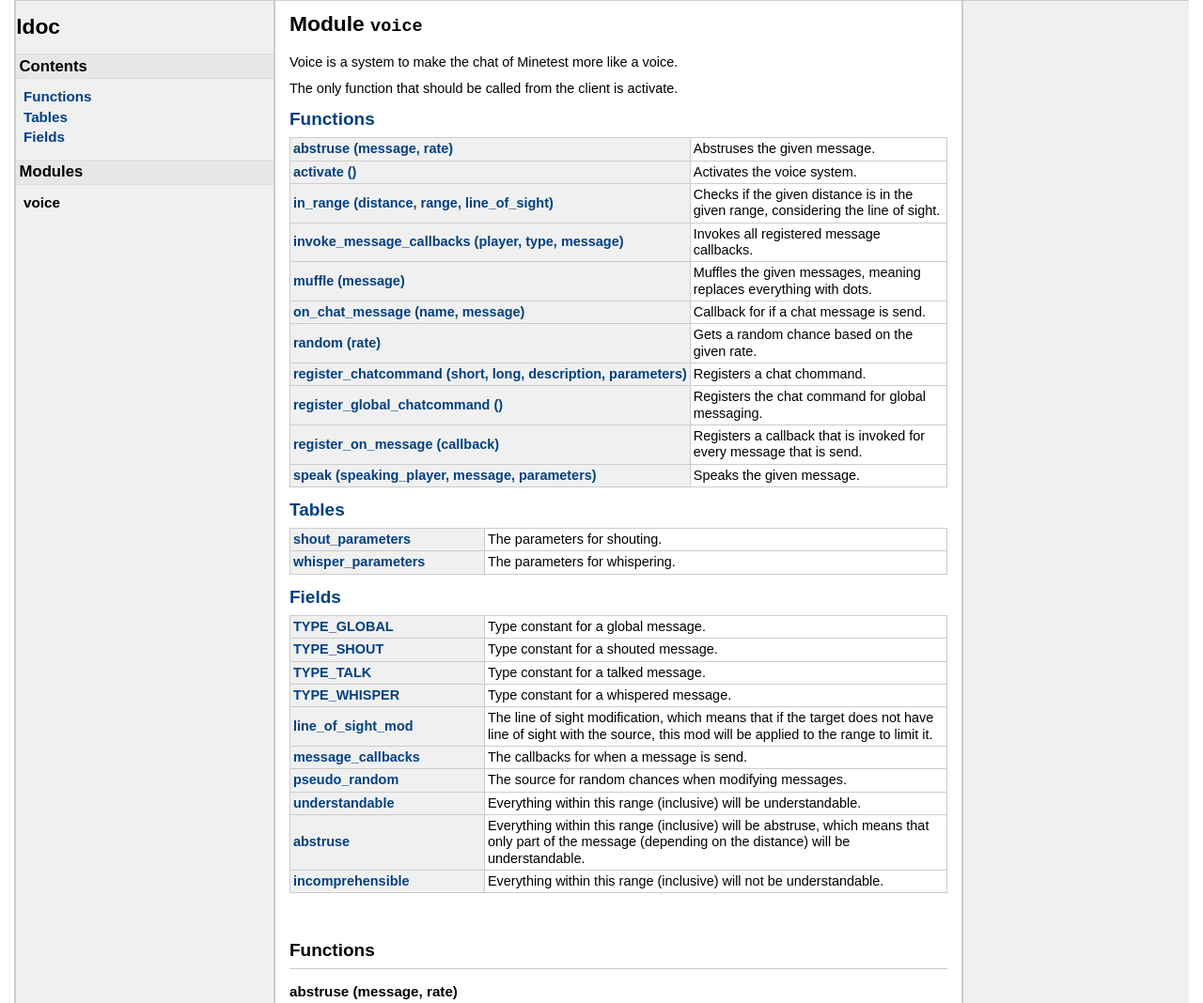
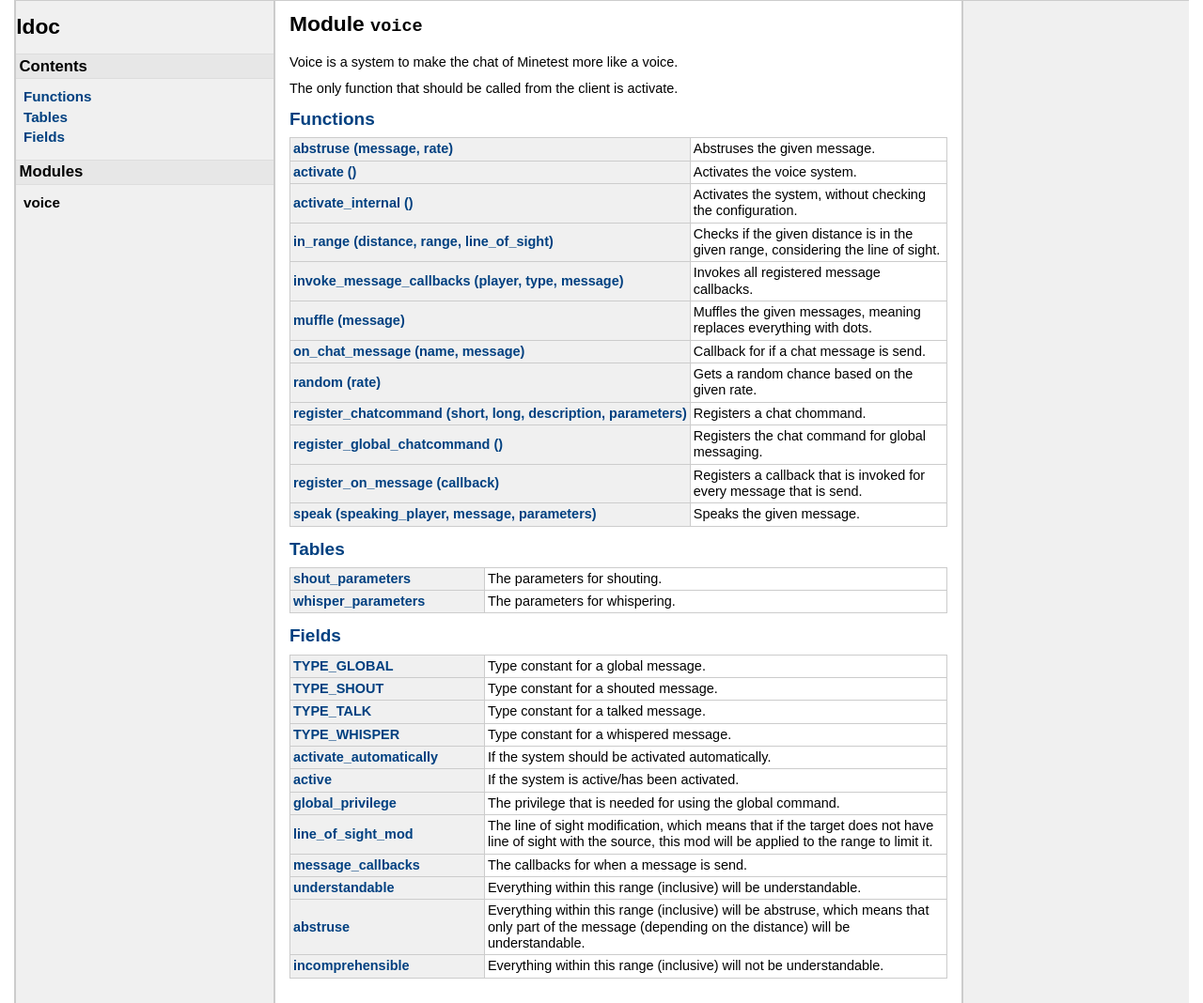
Before and after one commit to minetest-australopithecus/minetest-australopithecus-voice, a plain HTML site: page doc/index.html in a window 1280 px wide. Shown: the top 1068 px of the page at 94% size. Drawn offline with Linux system fonts and the light colour scheme.

Commit message:
Revised activation system.

```diff
--- a/doc/index.html
+++ b/doc/index.html
@@ -59,6 +59,10 @@
 	<tr>
 	<td class="name" nowrap><a href="#activate">activate ()</a></td>
 	<td class="summary">Activates the voice system.</td>
+	</tr>
+	<tr>
+	<td class="name" nowrap><a href="#activate_internal">activate_internal ()</a></td>
+	<td class="summary">Activates the system, without checking the configuration.</td>
 	</tr>
 	<tr>
 	<td class="name" nowrap><a href="#in_range">in_range (distance, range, line_of_sight)</a></td>
@@ -128,6 +132,18 @@
 	<td class="summary">Type constant for a whispered message.</td>
 	</tr>
 	<tr>
+	<td class="name" nowrap><a href="#activate_automatically">activate_automatically</a></td>
+	<td class="summary">If the system should be activated automatically.</td>
+	</tr>
+	<tr>
+	<td class="name" nowrap><a href="#active">active</a></td>
+	<td class="summary">If the system is active/has been activated.</td>
+	</tr>
+	<tr>
+	<td class="name" nowrap><a href="#global_privilege">global_privilege</a></td>
+	<td class="summary">The privilege that is needed for using the global command.</td>
+	</tr>
+	<tr>
 	<td class="name" nowrap><a href="#line_of_sight_mod">line_of_sight_mod</a></td>
 	<td class="summary">The line of sight modification, which means that if the target does not
  have line of sight with the source, this mod will be applied to
@@ -136,10 +152,6 @@
 	<tr>
 	<td class="name" nowrap><a href="#message_callbacks">message_callbacks</a></td>
 	<td class="summary">The callbacks for when a message is send.</td>
-	</tr>
-	<tr>
-	<td class="name" nowrap><a href="#pseudo_random">pseudo_random</a></td>
-	<td class="summary">The source for random chances when modifying messages.</td>
 	</tr>
 	<tr>
 	<td class="name" nowrap><a href="#understandable">understandable</a></td>
@@ -200,6 +212,20 @@
     </dt>
     <dd>
     Activates the voice system.
+
+
+
+
+
+
+
+</dd>
+    <dt>
+    <a name = "activate_internal"></a>
+    <strong>activate_internal ()</strong>
+    </dt>
+    <dd>
+    Activates the system, without checking the configuration.
 
 
 
@@ -579,6 +605,48 @@
 
 </dd>
     <dt>
+    <a name = "activate_automatically"></a>
+    <strong>activate_automatically</strong>
+    </dt>
+    <dd>
+    If the system should be activated automatically.
+
+
+
+
+
+
+
+</dd>
+    <dt>
+    <a name = "active"></a>
+    <strong>active</strong>
+    </dt>
+    <dd>
+    If the system is active/has been activated.
+
+
+
+
+
+
+
+</dd>
+    <dt>
+    <a name = "global_privilege"></a>
+    <strong>global_privilege</strong>
+    </dt>
+    <dd>
+    The privilege that is needed for using the global command.
+
+
+
+
+
+
+
+</dd>
+    <dt>
     <a name = "line_of_sight_mod"></a>
     <strong>line_of_sight_mod</strong>
     </dt>
@@ -600,20 +668,6 @@
     </dt>
     <dd>
     The callbacks for when a message is send.
-
-
-
-
-
-
-
-</dd>
-    <dt>
-    <a name = "pseudo_random"></a>
-    <strong>pseudo_random</strong>
-    </dt>
-    <dd>
-    The source for random chances when modifying messages.
 
 
 
```
Also changed, not shown: 1 other file.
